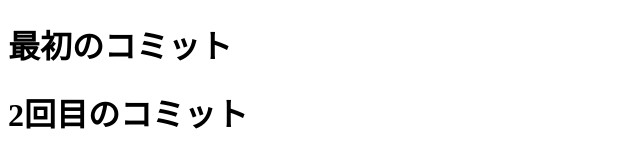
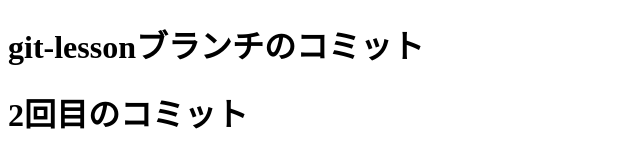
Before and after one commit to CWWnckw25/first-git, a plain HTML site: page index.html in a window 1280 px wide. Shown: the whole page, without its empty margins (0-640 px from the left). Drawn offline with Linux system fonts and the light colour scheme.

Commit message:
git-lessonブランチのコミット

```diff
--- a/index.html
+++ b/index.html
@@ -8,7 +8,7 @@
 
 </head>
 
-  <h1>最初のコミット</h1>
+  <h1>git-lessonブランチのコミット</h1>
   <h1>2回目のコミット</h1>
 
 <body>
```
